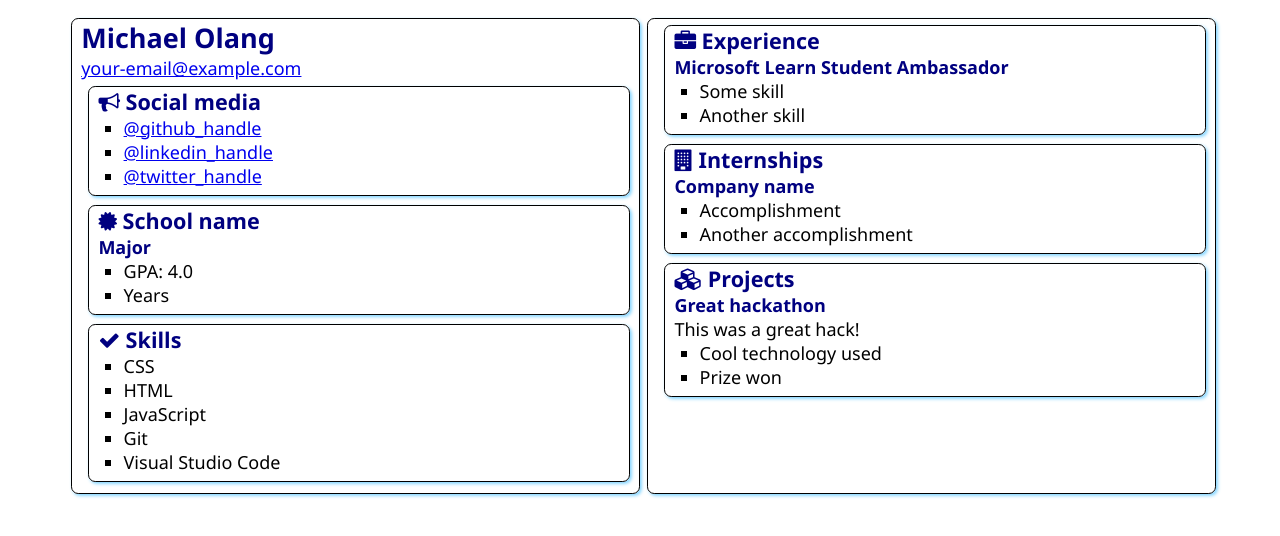
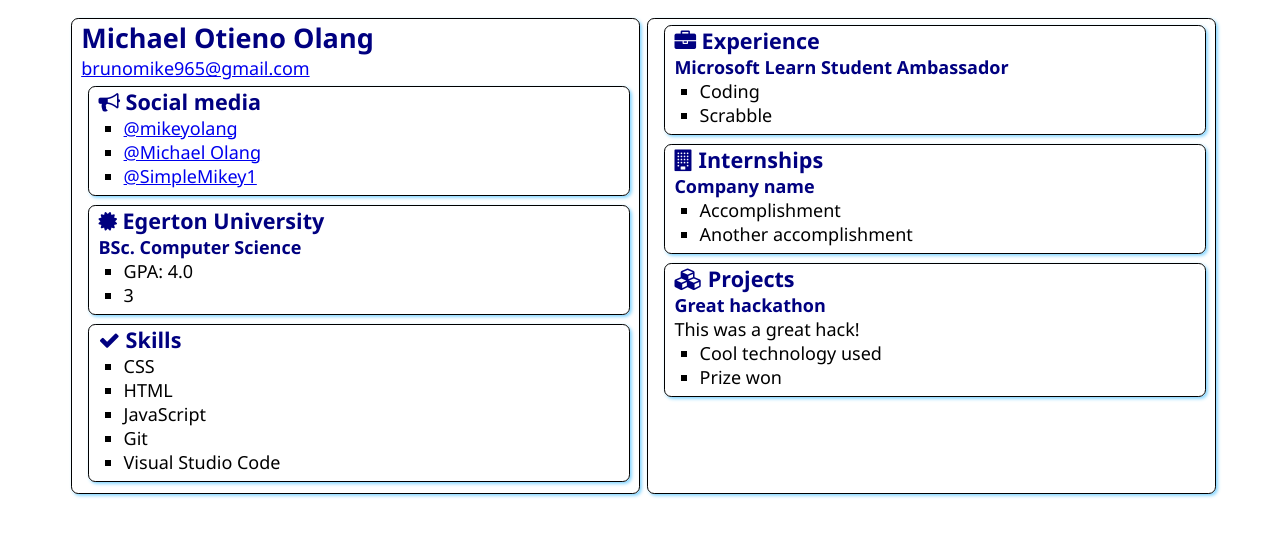
Before and after one commit to mikeyolang/SATechnicalOnboarding, a plain HTML site: page src/index.html in a window 1280 px wide. Drawn offline with Linux system fonts and the light colour scheme.

Commit message:
Added some of the information

```diff
--- a/src/index.html
+++ b/src/index.html
@@ -15,9 +15,9 @@
   <body>
     <main>
       <article class="box">
-        <h1>Michael Olang</h1>
+        <h1>Michael Otieno Olang</h1>
         <div>
-          <a href="mailto:your.email@example.com">your-email@example.com</a>
+          <a href="mailto:brunomike965@gmail.com">brunomike965@gmail.com</a>
         </div>
 
         <section class="box">
@@ -26,11 +26,15 @@
             Social media
           </h2>
           <ul>
-            <li><a href="https://github.com/<handle>">@github_handle</a></li>
+            <li><a href="https://www.github.com/mikeyolang">@mikeyolang</a></li>
             <li>
-              <a href="https://linkedin.com/in/<handle>">@linkedin_handle</a>
+              <a href="https://www.linkedin.com/in/michael-olang-830b63214/"
+                >@Michael Olang</a
+              >
             </li>
-            <li><a href="https://twitter.com/<handle>">@twitter_handle</a></li>
+            <li>
+              <a href="https://www.twitter.com/SimpleMikey1">@SimpleMikey1</a>
+            </li>
           </ul>
         </section>
 
@@ -38,12 +42,12 @@
           <div class="education">
             <h2>
               <i class="fa fa-certificate" aria-hidden="true"></i>
-              School name
+              Egerton University
             </h2>
-            <h3>Major</h3>
+            <h3>BSc. Computer Science</h3>
             <ul>
               <li>GPA: 4.0</li>
-              <li>Years</li>
+              <li>3</li>
             </ul>
           </div>
         </section>
@@ -70,8 +74,8 @@
           </h2>
           <h3>Microsoft Learn Student Ambassador</h3>
           <ul>
-            <li>Some skill</li>
-            <li>Another skill</li>
+            <li>Coding</li>
+            <li>Scrabble</li>
           </ul>
         </section>
         <section class="box">
```
